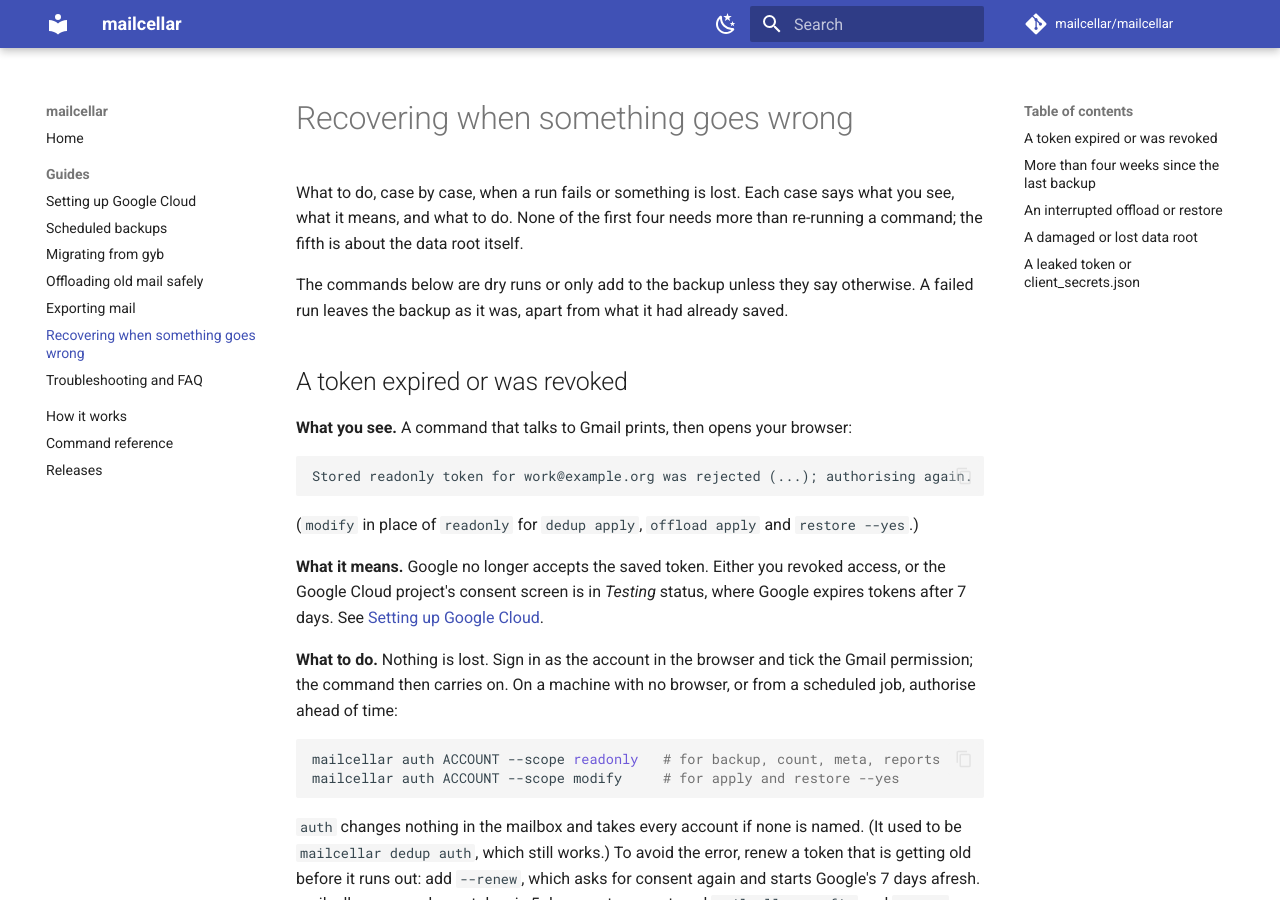
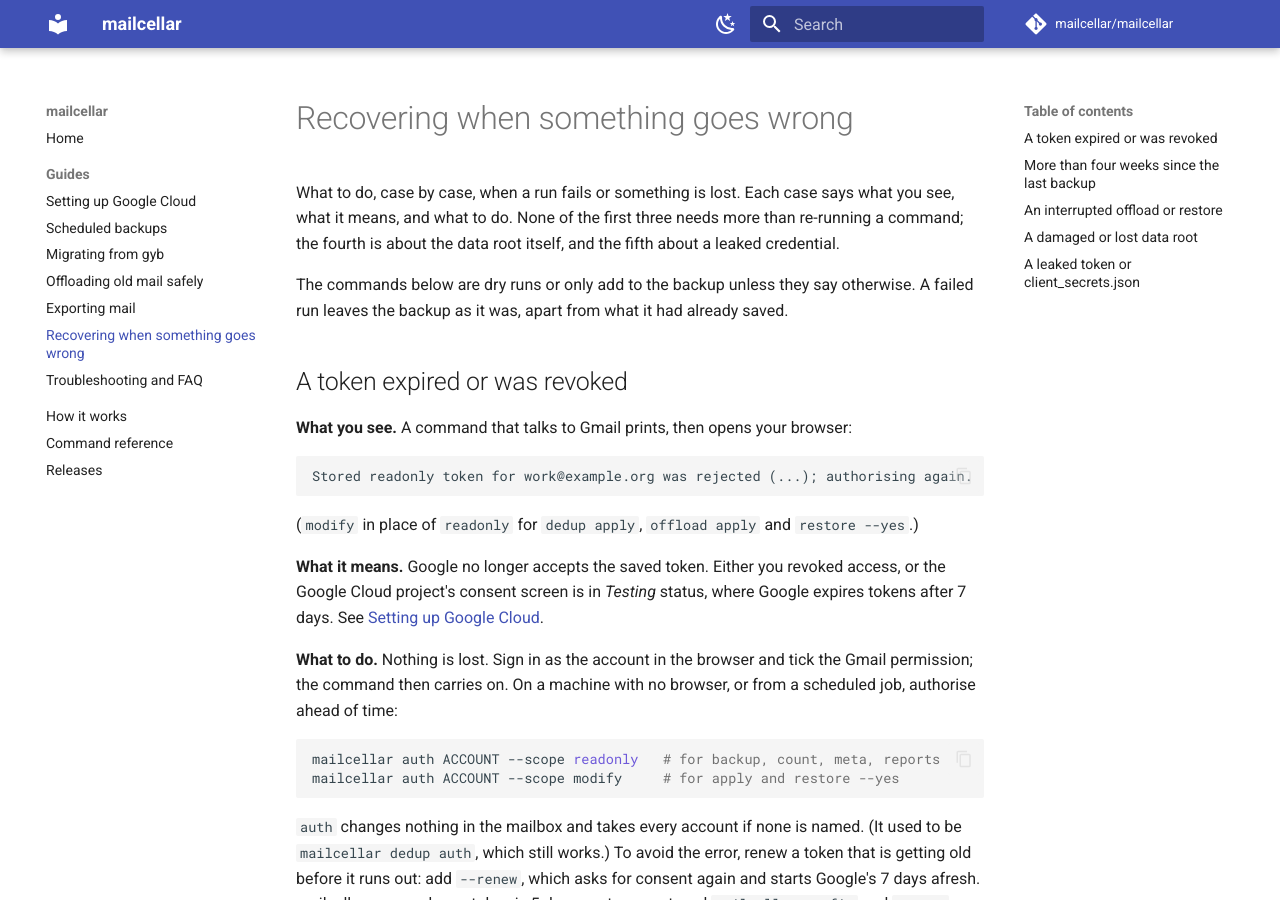
Before and after one commit to mailcellar/mailcellar, an MkDocs documentation site: the page built from docs/guide/recovery.md, in a window 1280 px wide and 900 px high. Built offline with MkDocs 1.6.1 and Material for MkDocs 9.7.7, drawn with Linux system fonts in a browser that asks for light colours; comment, search, counter and statistics services are not loaded.

Commit message:
docs: fix stale and inconsistent passages in architecture, recovery and README (#46)
architecture.md: the cli.py row now lists every dispatched command
(verify, auth, schedule, export, search); the pruned folder is under the
data root, not data/; logs/backup.log and the schedule commands appear in
the files-on-disk tree and the who-touches-what table.

recovery.md: the intro miscounted its sections (the data root is the
fourth, the leaked credential the fifth).

README.md: drop the restore timings measured on a real backup, which
committed files must not quote; the rate-derived estimates stay.

Checked against `mailcellar --help` and each subcommand's help, and
cli.py's COMMANDS. No code changed.

Co-authored-by: Claude Sonnet 5.5 <noreply@anthropic.com>

```diff
--- a/docs/guide/recovery.md
+++ b/docs/guide/recovery.md
@@ -1,9 +1,9 @@
 # Recovering when something goes wrong
 
 What to do, case by case, when a run fails or something is lost. Each case
-says what you see, what it means, and what to do. None of the first four
-needs more than re-running a command; the fifth is about the data root
-itself.
+says what you see, what it means, and what to do. None of the first three
+needs more than re-running a command; the fourth is about the data root
+itself, and the fifth about a leaked credential.
 
 The commands below are dry runs or only add to the backup unless they say
 otherwise. A failed run leaves the backup as it was, apart from what it had
```
Also changed, not shown: README.md (+4 -5 lines), docs/architecture.md (+6 -2 lines).
